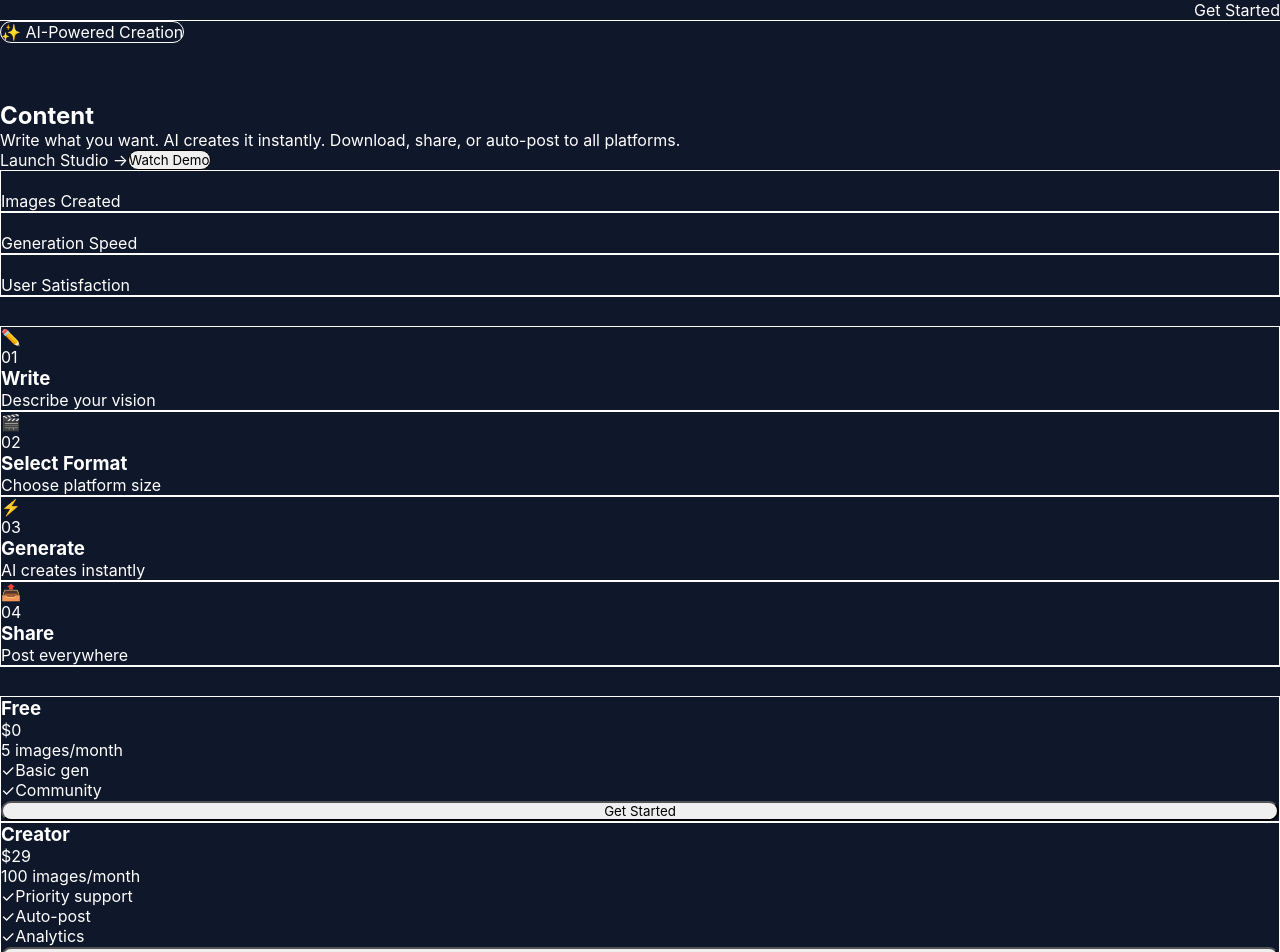
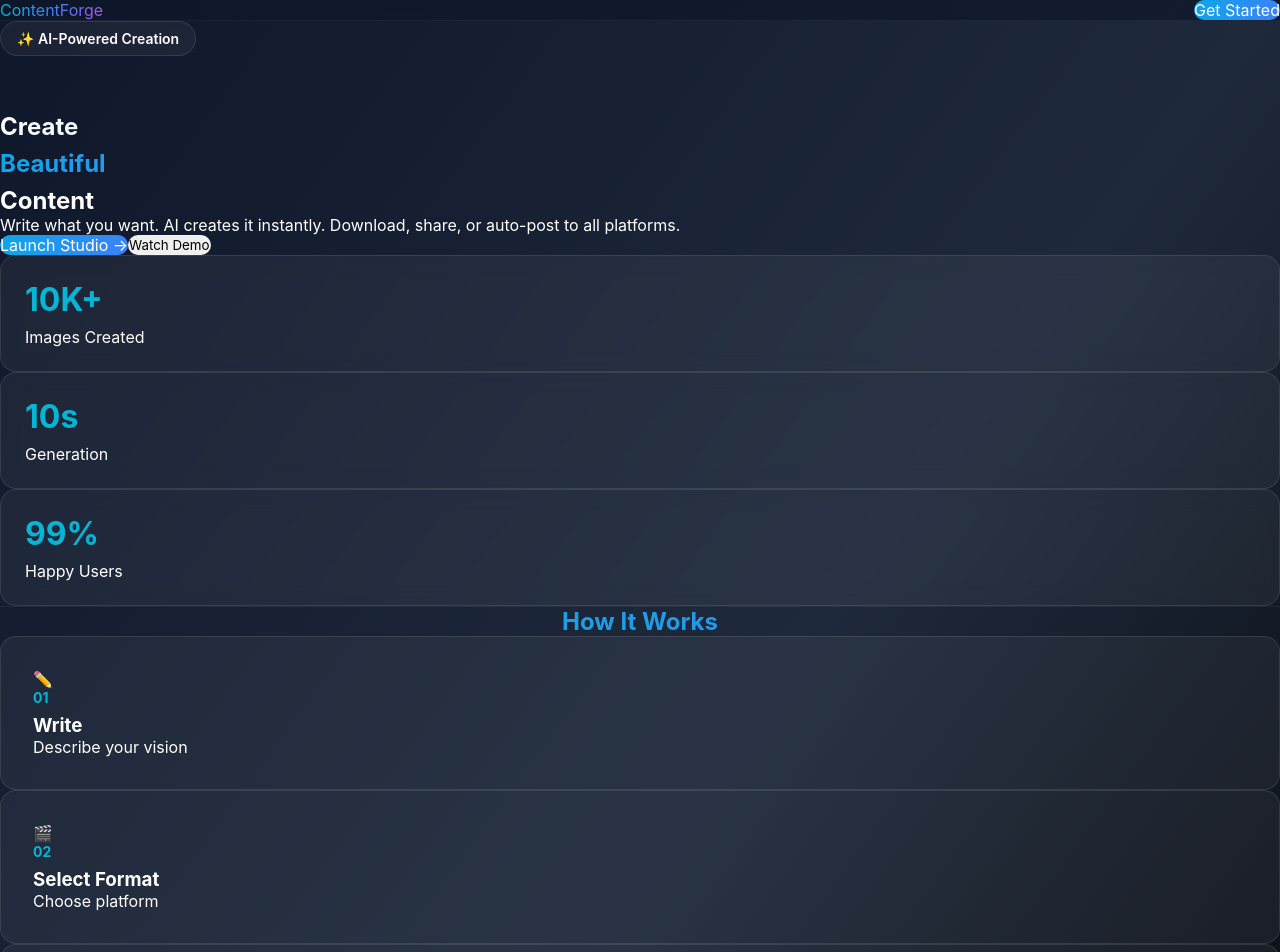
Before and after one commit to princeverve-crypto/contentforge, a Next.js app: page / in a window 1280 px wide. Shown: the top 952 px of the page. Built offline with nearby package versions, Linux system fonts and the light colour scheme.

Commit message:
FIXED: Inline CSS rendering - now properly sleek with gradients and blur effects

```diff
--- a/app/page.tsx
+++ b/app/page.tsx
@@ -1,86 +1,78 @@
 export default function Home() {
   return (
-    <main className="min-h-screen bg-gradient-to-br from-slate-950 via-slate-900 to-black text-white">
-      {/* Background Effects */}
-      <div className="fixed inset-0 -z-10">
-        <div className="absolute top-0 left-1/4 w-96 h-96 bg-blue-600/20 rounded-full blur-3xl"></div>
-        <div className="absolute bottom-1/4 right-1/4 w-96 h-96 bg-purple-600/20 rounded-full blur-3xl"></div>
-        <div className="absolute top-1/2 right-0 w-96 h-96 bg-cyan-600/10 rounded-full blur-3xl"></div>
-      </div>
-
+    <main style={{ background: 'linear-gradient(to bottom right, #0f172a, #1e293b, #000000)' }} className="min-h-screen text-white">
       {/* Navigation */}
-      <nav className="sticky top-0 z-50 border-b border-white/5 bg-slate-950/50 backdrop-blur-xl">
+      <nav style={{ background: 'rgba(15, 23, 42, 0.7)', backdropFilter: 'blur(12px)', borderBottom: '1px solid rgba(255, 255, 255, 0.05)' }} className="sticky top-0 z-50">
         <div className="max-w-7xl mx-auto px-6 py-5 flex justify-between items-center">
           <div className="text-3xl font-bold tracking-tight">
-            <span className="bg-gradient-to-r from-cyan-400 via-blue-400 to-purple-500 bg-clip-text text-transparent">
+            <span style={{ backgroundImage: 'linear-gradient(to right, #06b6d4, #3b82f6, #a855f7)', backgroundClip: 'text', WebkitBackgroundClip: 'text', color: 'transparent' }}>
               ContentForge
             </span>
           </div>
           <a
             href="/studio"
-            className="px-6 py-2.5 bg-gradient-to-r from-cyan-500 to-blue-600 hover:from-cyan-400 hover:to-blue-500 rounded-full font-semibold text-sm transition transform hover:scale-105 shadow-lg shadow-blue-500/30"
+            style={{ background: 'linear-gradient(to right, #0ea5e9, #3b82f6)' }}
+            className="px-6 py-2.5 rounded-full font-semibold text-sm transition hover:opacity-90 shadow-lg"
           >
             Get Started
           </a>
         </div>
       </nav>
 
-      {/* Hero Section */}
+      {/* Background Effects */}
+      <div style={{ position: 'fixed', inset: 0, zIndex: -10, pointerEvents: 'none' }}>
+        <div style={{ position: 'absolute', top: '0%', left: '25%', width: '400px', height: '400px', background: 'rgba(59, 130, 246, 0.15)', borderRadius: '50%', filter: 'blur(80px)' }}></div>
+        <div style={{ position: 'absolute', bottom: '25%', right: '25%', width: '400px', height: '400px', background: 'rgba(168, 85, 247, 0.15)', borderRadius: '50%', filter: 'blur(80px)' }}></div>
+      </div>
+
+      {/* Hero */}
       <section className="relative py-24 px-6">
         <div className="max-w-6xl mx-auto">
-          <div className="space-y-8 mb-16">
-            <div>
-              <span className="inline-block px-4 py-2 bg-white/5 border border-white/10 rounded-full text-sm font-semibold mb-6 backdrop-blur">
+          <div style={{ marginBottom: '32px' }}>
+            <span style={{ display: 'inline-block', padding: '8px 16px', background: 'rgba(255, 255, 255, 0.05)', border: '1px solid rgba(255, 255, 255, 0.1)', borderRadius: '9999px', fontSize: '14px', fontWeight: '600', marginBottom: '24px', backdropFilter: 'blur(4px)' }}>
               ✨ AI-Powered Creation
             </span>
           </div>
 
-            <h1 className="text-7xl md:text-8xl font-bold tracking-tight leading-tight">
-              <span className="bg-gradient-to-r from-white via-cyan-200 to-blue-400 bg-clip-text text-transparent">
+          <h1 className="text-7xl md:text-8xl font-bold tracking-tight leading-tight mb-8">
+            <div style={{ backgroundImage: 'linear-gradient(to right, #ffffff, #06b6d4)', backgroundClip: 'text', WebkitBackgroundClip: 'text', color: 'transparent' }}>
               Create
-              </span>
-              <br />
-              <span className="bg-gradient-to-r from-blue-400 via-purple-400 to-pink-400 bg-clip-text text-transparent">
+            </div>
+            <div style={{ backgroundImage: 'linear-gradient(to right, #0ea5e9, #a855f7, #ec4899)', backgroundClip: 'text', WebkitBackgroundClip: 'text', color: 'transparent', marginTop: '8px' }}>
               Beautiful
-              </span>
-              <br />
-              <span className="text-white">Content</span>
+            </div>
+            <div style={{ color: '#ffffff', marginTop: '8px' }}>Content</div>
           </h1>
 
-            <p className="text-xl text-gray-300 max-w-2xl leading-relaxed">
+          <p className="text-xl text-gray-300 max-w-2xl leading-relaxed mb-8">
             Write what you want. AI creates it instantly. Download, share, or auto-post to all platforms.
           </p>
 
-            <div className="flex gap-4 pt-4">
+          <div className="flex gap-4 mb-20">
             <a
               href="/studio"
-                className="px-8 py-4 bg-gradient-to-r from-cyan-500 to-blue-600 hover:from-cyan-400 hover:to-blue-500 rounded-full font-bold transition transform hover:scale-105 shadow-xl shadow-blue-500/40"
+              style={{ background: 'linear-gradient(to right, #0ea5e9, #3b82f6)' }}
+              className="px-8 py-4 rounded-full font-bold transition hover:opacity-90 shadow-xl"
             >
               Launch Studio →
             </a>
-              <button className="px-8 py-4 border border-white/20 hover:border-white/40 rounded-full font-bold transition backdrop-blur">
+            <button style={{ border: '1px solid rgba(255, 255, 255, 0.2)' }} className="px-8 py-4 rounded-full font-bold transition hover:bg-white/10 backdrop-blur">
               Watch Demo
             </button>
           </div>
-          </div>
 
           {/* Stats */}
-          <div className="grid md:grid-cols-3 gap-6 mt-20">
+          <div className="grid md:grid-cols-3 gap-6">
             {[
               { number: '10K+', text: 'Images Created' },
-              { number: '10s', text: 'Generation Speed' },
-              { number: '99%', text: 'User Satisfaction' }
+              { number: '10s', text: 'Generation' },
+              { number: '99%', text: 'Happy Users' }
             ].map((stat) => (
-              <div key={stat.text} className="group">
-                <div className="relative p-6 bg-white/5 border border-white/10 rounded-2xl backdrop-blur hover:border-white/20 hover:bg-white/8 transition">
-                  <div className="absolute inset-0 bg-gradient-to-r from-cyan-500/10 to-blue-600/10 rounded-2xl opacity-0 group-hover:opacity-100 transition"></div>
-                  <div className="relative">
-                    <div className="text-4xl font-bold bg-gradient-to-r from-cyan-400 to-blue-500 bg-clip-text text-transparent mb-2">
+              <div key={stat.text} style={{ background: 'rgba(255, 255, 255, 0.05)', border: '1px solid rgba(255, 255, 255, 0.1)', borderRadius: '16px', padding: '24px', backdropFilter: 'blur(10px)', transition: 'all 0.3s ease' } as any} className="hover:bg-white/10 hover:border-white/20">
+                <div style={{ backgroundImage: 'linear-gradient(to right, #06b6d4, #3b82f6)', backgroundClip: 'text', WebkitBackgroundClip: 'text', color: 'transparent', fontSize: '32px', fontWeight: 'bold', marginBottom: '8px' }}>
                   {stat.number}
                 </div>
                 <div className="text-gray-400 font-medium">{stat.text}</div>
-                  </div>
-                </div>
               </div>
             ))}
           </div>
@@ -88,28 +80,24 @@ export default function Home() {
       </section>
 
       {/* Features */}
-      <section className="py-20 px-6 border-t border-white/5">
+      <section style={{ borderTop: '1px solid rgba(255, 255, 255, 0.05)' }} className="py-20 px-6">
         <div className="max-w-6xl mx-auto">
-          <h2 className="text-5xl font-bold mb-16 text-center">
-            <span className="bg-gradient-to-r from-cyan-400 to-blue-500 bg-clip-text text-transparent">
+          <h2 className="text-5xl font-bold mb-16 text-center" style={{ backgroundImage: 'linear-gradient(to right, #06b6d4, #3b82f6)', backgroundClip: 'text', WebkitBackgroundClip: 'text', color: 'transparent' }}>
             How It Works
-            </span>
           </h2>
 
           <div className="grid md:grid-cols-4 gap-6">
             {[
               { num: '01', title: 'Write', desc: 'Describe your vision', icon: '✏️' },
-              { num: '02', title: 'Select Format', desc: 'Choose platform size', icon: '🎬' },
+              { num: '02', title: 'Select Format', desc: 'Choose platform', icon: '🎬' },
               { num: '03', title: 'Generate', desc: 'AI creates instantly', icon: '⚡' },
               { num: '04', title: 'Share', desc: 'Post everywhere', icon: '📤' }
             ].map((step) => (
-              <div key={step.num} className="group">
-                <div className="relative p-8 bg-white/5 border border-white/10 rounded-2xl backdrop-blur hover:border-white/20 hover:bg-white/8 transition">
+              <div key={step.num} style={{ background: 'rgba(255, 255, 255, 0.05)', border: '1px solid rgba(255, 255, 255, 0.1)', borderRadius: '16px', padding: '32px', transition: 'all 0.3s ease' }} className="hover:bg-white/10 hover:border-white/20">
                 <div className="text-4xl mb-4">{step.icon}</div>
-                  <div className="text-sm font-bold text-cyan-400 mb-2">{step.num}</div>
+                <div style={{ color: '#06b6d4', fontSize: '14px', fontWeight: 'bold', marginBottom: '8px' }}>{step.num}</div>
                 <h3 className="text-xl font-bold mb-2">{step.title}</h3>
                 <p className="text-gray-400 text-sm">{step.desc}</p>
-                </div>
               </div>
             ))}
           </div>
@@ -117,44 +105,32 @@ export default function Home() {
       </section>
 
       {/* Pricing */}
-      <section className="py-20 px-6 border-t border-white/5">
+      <section style={{ borderTop: '1px solid rgba(255, 255, 255, 0.05)' }} className="py-20 px-6">
         <div className="max-w-6xl mx-auto">
-          <h2 className="text-5xl font-bold mb-16 text-center">
-            <span className="bg-gradient-to-r from-cyan-400 to-blue-500 bg-clip-text text-transparent">
+          <h2 className="text-5xl font-bold mb-16 text-center" style={{ backgroundImage: 'linear-gradient(to right, #06b6d4, #3b82f6)', backgroundClip: 'text', WebkitBackgroundClip: 'text', color: 'transparent' }}>
             Simple Pricing
-            </span>
           </h2>
 
           <div className="grid md:grid-cols-3 gap-8">
             {[
-              { name: 'Free', price: '$0', desc: '5 images/month', features: ['Basic gen', 'Community'] },
-              { name: 'Creator', price: '$29', desc: '100 images/month', features: ['Priority support', 'Auto-post', 'Analytics'], highlight: true },
-              { name: 'Pro', price: '$99', desc: 'Unlimited', features: ['Team access', '24/7 support', 'API'] }
+              { name: 'Free', price: '$0', desc: '5/month', features: ['Basic', 'Community'] },
+              { name: 'Creator', price: '$29', desc: '100/month', features: ['Priority', 'Auto-post'], highlight: true },
+              { name: 'Pro', price: '$99', desc: 'Unlimited', features: ['Team', 'Support'] }
             ].map((plan) => (
-              <div key={plan.name} className="group">
-                <div className={`relative p-8 rounded-2xl backdrop-blur border transition ${
-                  plan.highlight
-                    ? 'bg-gradient-to-br from-cyan-500/20 to-blue-600/20 border-cyan-400/50 shadow-xl shadow-cyan-500/20'
-                    : 'bg-white/5 border-white/10 hover:border-white/20 hover:bg-white/8'
-                }`}>
+              <div key={plan.name} style={plan.highlight ? { background: 'linear-gradient(to right, rgba(6, 182, 212, 0.1), rgba(59, 130, 246, 0.1))', border: '1px solid rgba(6, 182, 212, 0.5)', boxShadow: '0 20px 25px -5px rgba(59, 130, 246, 0.1)' } : { background: 'rgba(255, 255, 255, 0.05)', border: '1px solid rgba(255, 255, 255, 0.1)' }} className="relative p-8 rounded-2xl backdrop-blur transition hover:border-white/20 hover:bg-white/8">
                 <h3 className="text-2xl font-bold mb-2">{plan.name}</h3>
                 <div className="text-4xl font-bold mb-1">{plan.price}</div>
                 <p className="text-gray-400 text-sm mb-6">{plan.desc}</p>
                 <ul className="space-y-2 mb-8">
                   {plan.features.map((f) => (
                     <li key={f} className="text-sm flex items-center gap-2 text-gray-300">
-                        <span className="text-cyan-400">✓</span> {f}
+                      <span style={{ color: '#06b6d4' }}>✓</span> {f}
                     </li>
                   ))}
                 </ul>
-                  <button className={`w-full py-3 rounded-full font-bold transition ${
-                    plan.highlight
-                      ? 'bg-gradient-to-r from-cyan-500 to-blue-600 hover:from-cyan-400 hover:to-blue-500 shadow-lg'
-                      : 'bg-white/10 hover:bg-white/20'
-                  }`}>
+                <button style={plan.highlight ? { background: 'linear-gradient(to right, #0ea5e9, #3b82f6)' } : { background: 'rgba(255, 255, 255, 0.1)' }} className="w-full py-3 rounded-full font-bold transition hover:opacity-90">
                   Get Started
                 </button>
-                </div>
               </div>
             ))}
           </div>
@@ -162,7 +138,7 @@ export default function Home() {
       </section>
 
       {/* CTA */}
-      <section className="py-20 px-6 border-t border-white/5 text-center">
+      <section style={{ borderTop: '1px solid rgba(255, 255, 255, 0.05)' }} className="py-20 px-6 text-center">
         <div className="max-w-3xl mx-auto">
           <h2 className="text-5xl font-bold mb-6">Ready to create?</h2>
           <p className="text-xl text-gray-300 mb-8">
@@ -170,7 +146,8 @@ export default function Home() {
           </p>
           <a
             href="/studio"
-            className="inline-block px-8 py-4 bg-gradient-to-r from-cyan-500 to-blue-600 hover:from-cyan-400 hover:to-blue-500 rounded-full font-bold transition transform hover:scale-105 shadow-xl shadow-blue-500/40"
+            style={{ background: 'linear-gradient(to right, #0ea5e9, #3b82f6)' }}
+            className="inline-block px-8 py-4 rounded-full font-bold transition hover:opacity-90 shadow-xl"
           >
             Start Creating Now →
           </a>
@@ -178,7 +155,7 @@ export default function Home() {
       </section>
 
       {/* Footer */}
-      <footer className="border-t border-white/5 py-12 px-6 text-center text-gray-500 text-sm">
+      <footer style={{ borderTop: '1px solid rgba(255, 255, 255, 0.05)' }} className="py-12 px-6 text-center text-gray-500 text-sm">
         <p>&copy; 2026 ContentForge. Built for creators.</p>
       </footer>
     </main>
--- a/app/studio/page.tsx
+++ b/app/studio/page.tsx
@@ -2,38 +2,35 @@ import { ImageGenerator } from '@/app/components/ImageGenerator'
 
 export default function StudioPage() {
   return (
-    <main className="min-h-screen bg-gradient-to-br from-slate-950 via-slate-900 to-black text-white">
-      {/* Background Effects */}
-      <div className="fixed inset-0 -z-10">
-        <div className="absolute top-0 left-1/4 w-96 h-96 bg-blue-600/20 rounded-full blur-3xl"></div>
-        <div className="absolute bottom-1/4 right-1/4 w-96 h-96 bg-purple-600/20 rounded-full blur-3xl"></div>
+    <main style={{ background: 'linear-gradient(to bottom right, #0f172a, #1e293b, #000000)' }} className="min-h-screen text-white">
+      {/* Background */}
+      <div style={{ position: 'fixed', inset: 0, zIndex: -10, pointerEvents: 'none' }}>
+        <div style={{ position: 'absolute', top: '0%', left: '25%', width: '400px', height: '400px', background: 'rgba(59, 130, 246, 0.15)', borderRadius: '50%', filter: 'blur(80px)' }}></div>
+        <div style={{ position: 'absolute', bottom: '25%', right: '25%', width: '400px', height: '400px', background: 'rgba(168, 85, 247, 0.15)', borderRadius: '50%', filter: 'blur(80px)' }}></div>
       </div>
 
-      {/* Navigation */}
-      <nav className="sticky top-0 z-50 border-b border-white/5 bg-slate-950/50 backdrop-blur-xl">
+      {/* Nav */}
+      <nav style={{ background: 'rgba(15, 23, 42, 0.7)', backdropFilter: 'blur(12px)', borderBottom: '1px solid rgba(255, 255, 255, 0.05)' }} className="sticky top-0 z-50">
         <div className="max-w-7xl mx-auto px-6 py-5 flex justify-between items-center">
           <a href="/" className="text-3xl font-bold tracking-tight">
-            <span className="bg-gradient-to-r from-cyan-400 via-blue-400 to-purple-500 bg-clip-text text-transparent hover:opacity-80 transition">
+            <span style={{ backgroundImage: 'linear-gradient(to right, #06b6d4, #3b82f6, #a855f7)', backgroundClip: 'text', WebkitBackgroundClip: 'text', color: 'transparent' }}>
               ContentForge
             </span>
           </a>
-          <a
-            href="/"
-            className="text-gray-400 hover:text-gray-200 transition text-sm font-semibold"
-          >
+          <a href="/" className="text-gray-400 hover:text-gray-200 transition text-sm font-semibold">
             ← Back
           </a>
         </div>
       </nav>
 
-      {/* Main Content */}
+      {/* Content */}
       <div className="relative min-h-[calc(100vh-80px)] py-16">
         <div className="max-w-5xl mx-auto px-6">
           {/* Header */}
           <div className="mb-12">
-            <h1 className="text-6xl md:text-7xl font-bold mb-6 tracking-tight">
-              <span className="bg-gradient-to-r from-cyan-400 to-blue-500 bg-clip-text text-transparent">
-                Create Content
+            <h1 className="text-7xl font-bold mb-6 tracking-tight">
+              <span style={{ backgroundImage: 'linear-gradient(to right, #06b6d4, #3b82f6)', backgroundClip: 'text', WebkitBackgroundClip: 'text', color: 'transparent' }}>
+                Create
               </span>
             </h1>
             <p className="text-lg text-gray-400">
@@ -41,12 +38,9 @@ export default function StudioPage() {
             </p>
           </div>
 
-          {/* Generator Card */}
-          <div className="relative p-8 bg-white/5 border border-white/10 rounded-3xl backdrop-blur hover:border-white/20 hover:bg-white/8 transition shadow-2xl">
-            <div className="absolute inset-0 bg-gradient-to-br from-cyan-500/5 to-blue-600/5 rounded-3xl opacity-0 hover:opacity-100 transition"></div>
-            <div className="relative">
-              <ImageGenerator />
-            </div>
+          {/* Card */}
+          <div style={{ background: 'rgba(255, 255, 255, 0.05)', border: '1px solid rgba(255, 255, 255, 0.1)', borderRadius: '24px', padding: '32px', backdropFilter: 'blur(10px)', transition: 'all 0.3s ease' }} className="hover:bg-white/8 hover:border-white/20">
+            <ImageGenerator />
           </div>
         </div>
       </div>
```
Also changed, not shown: app/components/ImageGenerator.tsx (+33 -53 lines). Lines whose indentation alone changed are shown as unchanged.
